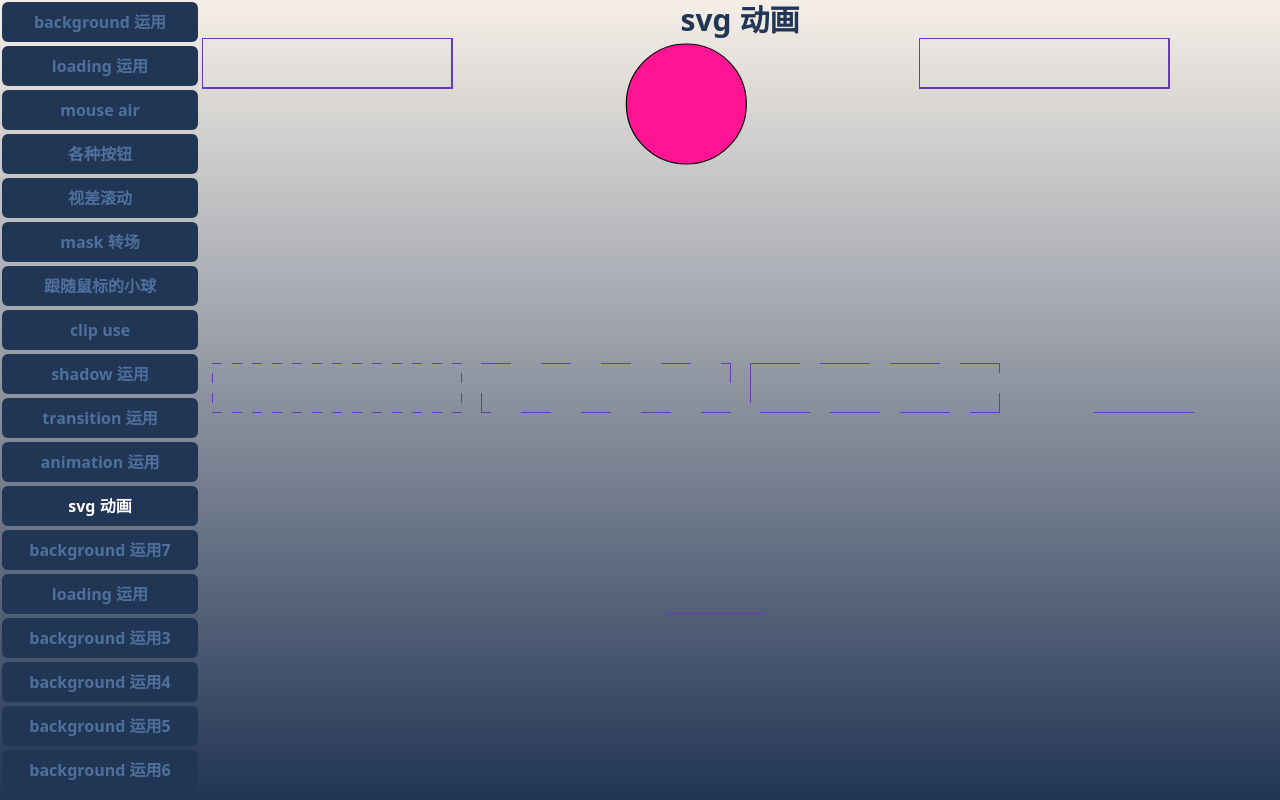
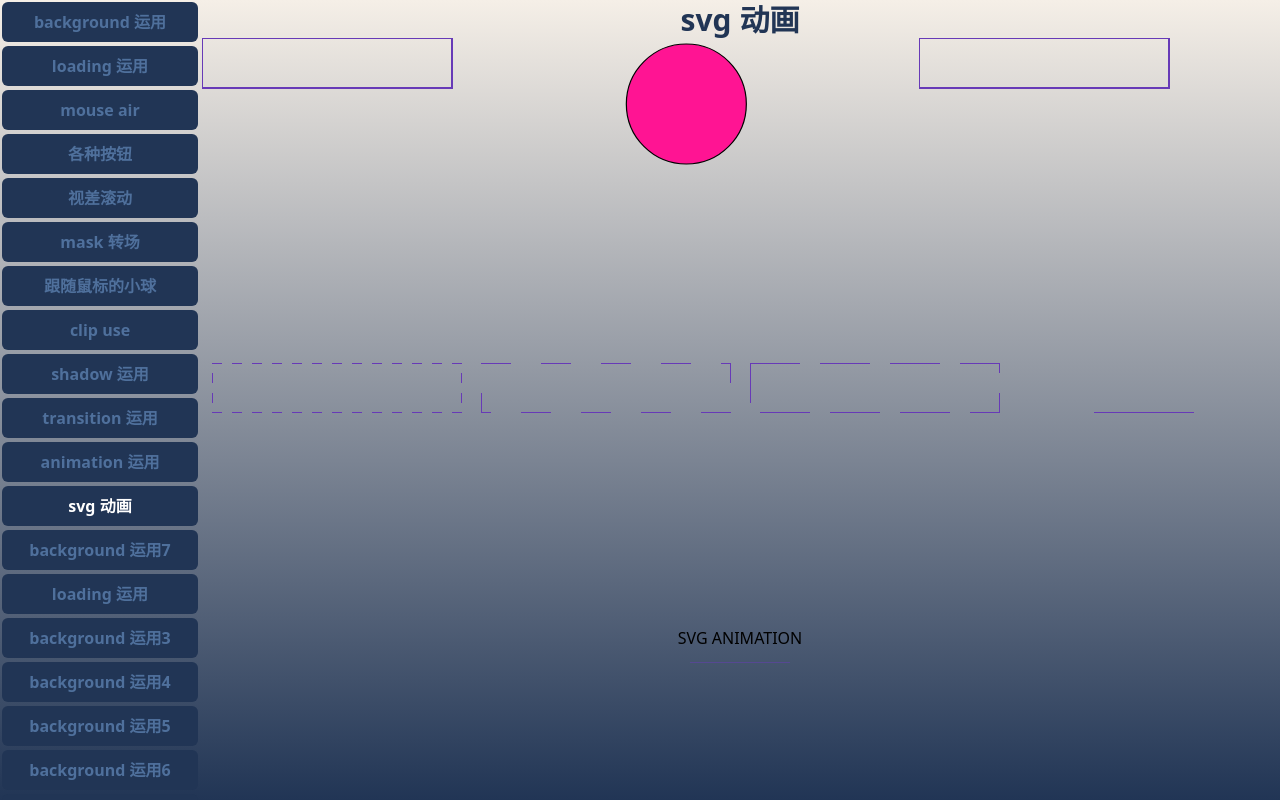
Before and after one commit to XyanZhang/nextjs-css-example, a Next.js app: page /svg in a window 1280 px wide. Built offline with nearby package versions, Linux system fonts and the light colour scheme.

Commit message:
feat: svg hover button

```diff
--- a/src/app/(items)/svg/index.module.scss
+++ b/src/app/(items)/svg/index.module.scss
@@ -52,10 +52,30 @@
   transition: all 1s;
 }
 .container{
-  &:hover .aniRect {
-    stroke: deeppink;
-    stroke-dasharray: 600 0;
-    stroke-dashoffset: 475;
-    stroke-width: 3px;
+  position: relative;
+  margin: auto;
+  width: 250px;
+  height: 50px;
+
+  &:hover {
+    .aniRect {
+      stroke: deeppink;
+      stroke-dasharray: 600 0;
+      stroke-dashoffset: 475;
+      stroke-width: 3px;
+    }
+    .text {
+      background: deeppink;
+      color: #fff;
+    }
   }
 }
+
+.text {
+  position: absolute;
+  inset: 0;
+  transition: .3s;
+  transition-delay: .6s;
+  text-align: center;
+  line-height: 50px;
+}
--- a/src/app/(items)/svg/page.tsx
+++ b/src/app/(items)/svg/page.tsx
@@ -1,3 +1,4 @@
+"use client";
 import { Metadata } from 'next';
 import styles from './index.module.scss';
 
@@ -51,6 +52,12 @@ export default function SVGCss() {
         <div className={styles.container}>
           <svg height="100%" width="100%" xmlns="http://www.w3.org/2000/svg">
             <rect className={styles.aniRect} />
+            <foreignObject width="100%" height="100%">
+              <div xmlns="http://www.w3.org/1999/xhtml">
+                <span className={styles.text}>SVG ANIMATION</span>
+              </div>
+            </foreignObject>
+
           </svg>
         </div>
       </div>
```
